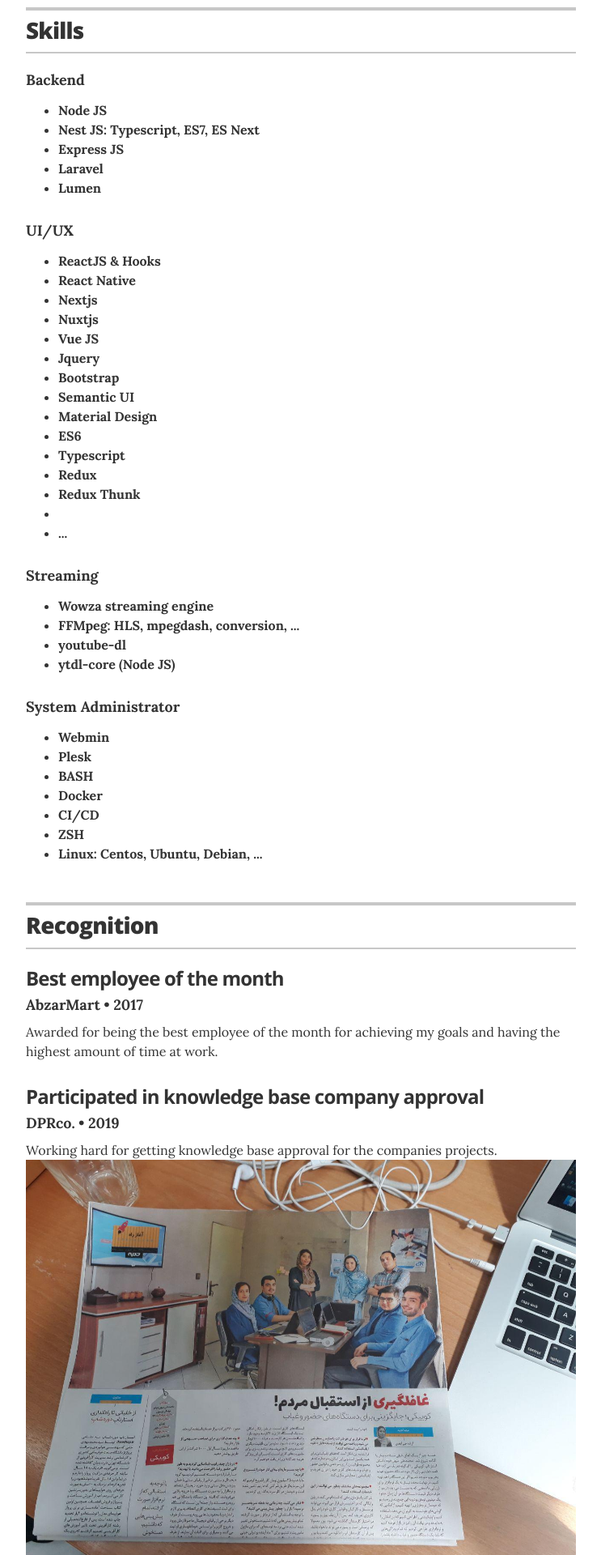
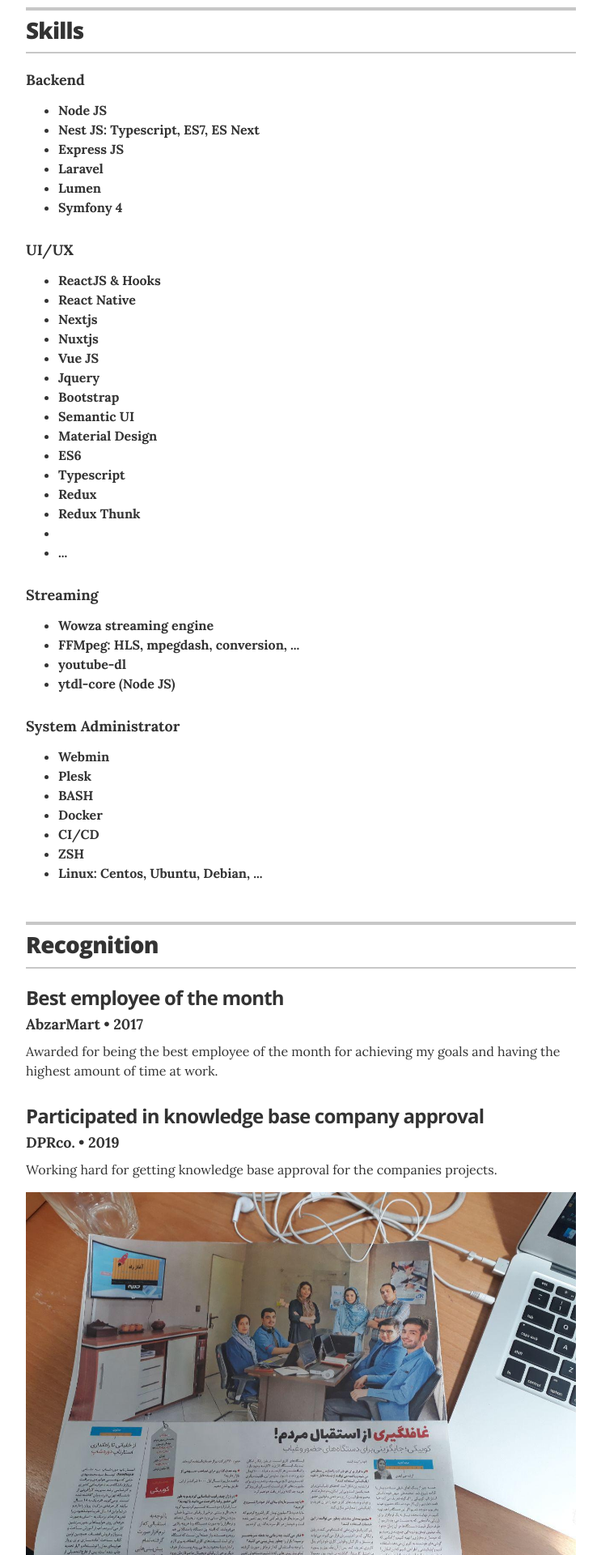
Before and after one commit to alirezamirsepassi/alirezamirsepassi.github.io, a Jekyll site: the page built from index.html, in a window 1280 px wide. Shown: the part 2685-4605 px from the top of the page at 81% size, without its empty margins (268-1011 px from the left). Built offline with Jekyll 4.4.1, drawn with Linux system fonts in a browser that asks for light colours.

Commit message:
Style & skills modifications

```diff
--- a/_data/skills.yml
+++ b/_data/skills.yml
@@ -8,6 +8,7 @@
       <li><b>Express JS</b></li>
       <li><b>Laravel</b></li>
       <li><b>Lumen</b></li>
+      <li><b>Symfony 4</b></li>
     </ul>"
 
 # Javascript
--- a/_sass/_resume.scss
+++ b/_sass/_resume.scss
@@ -140,6 +140,7 @@
 .recognition-image {
   width: 100%;
   height: 100%;
+  margin-top: 1em;
 }
 
 .content-section {
```
